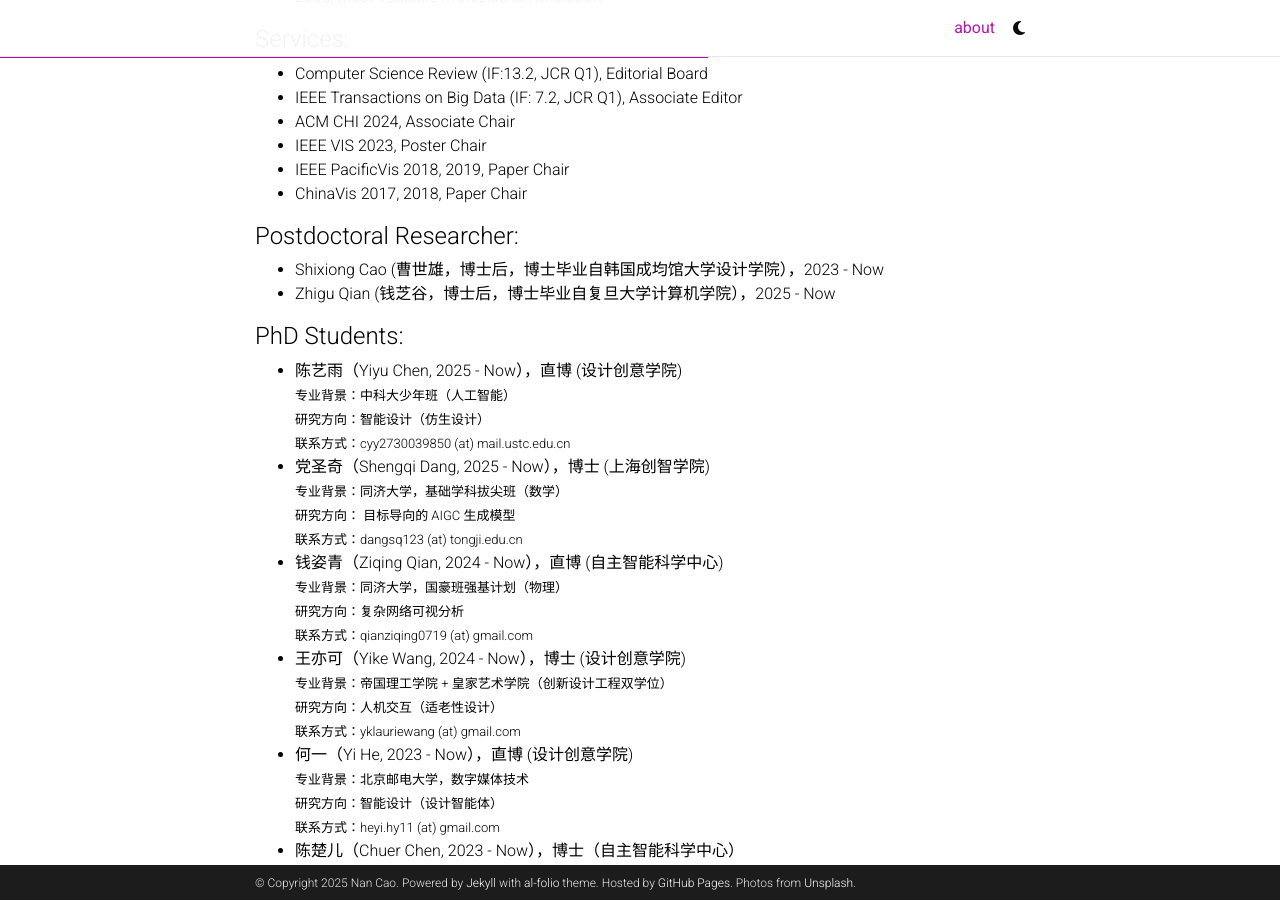
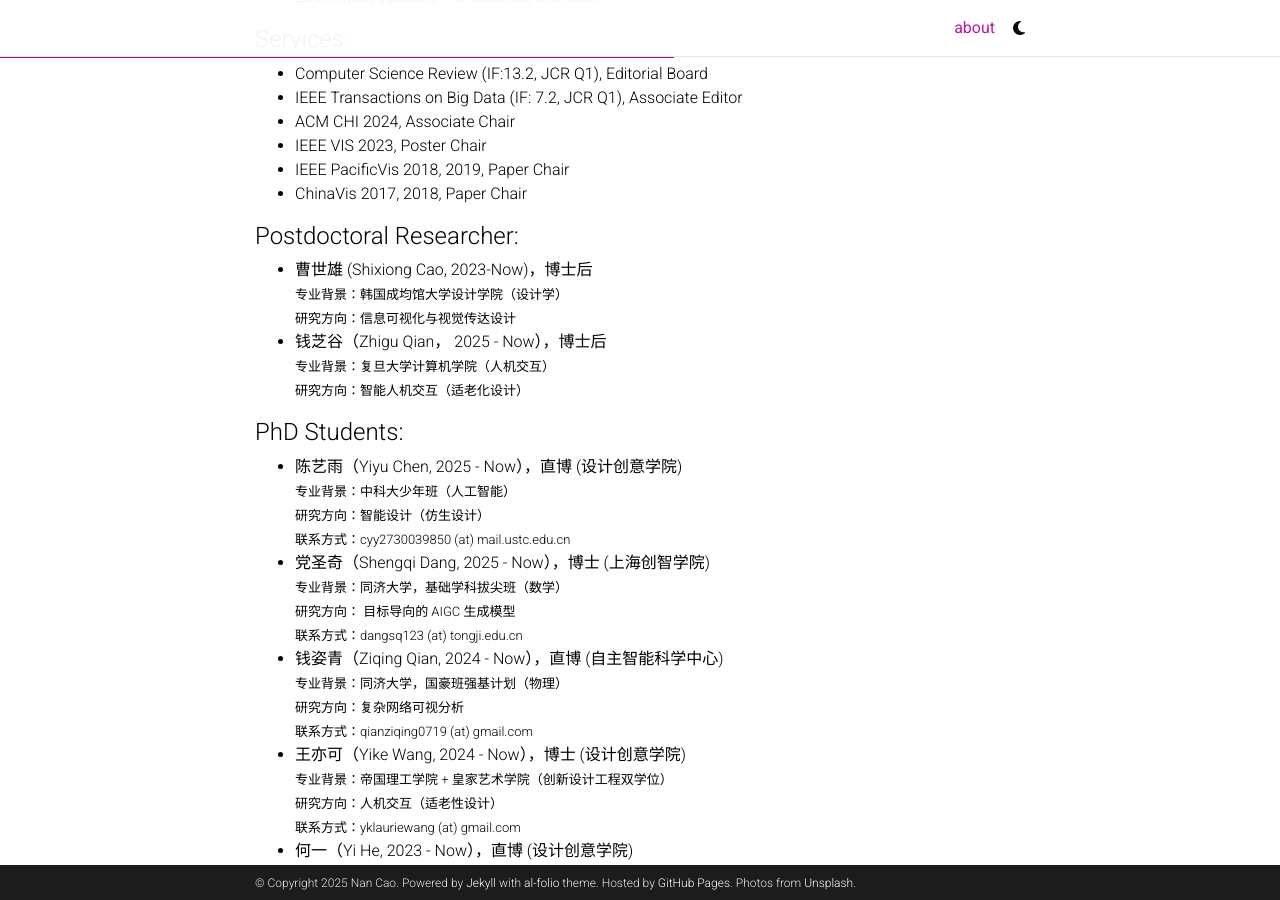
Before and after one commit to nancao/nancao.github.io, a Jekyll site: the page built from _pages/about.md, in a window 1280 px wide and 900 px high, scrolled down 1069 px. Built offline with Jekyll 4.4.1, drawn with Linux system fonts in a browser that asks for light colours; full-size pictures stand in for the smaller copies a plugin makes; comment, search, counter and statistics services are not loaded; a style sheet for code colours, icons or effects is not loaded.

Commit message:
Update about.md

```diff
--- a/_pages/about.md
+++ b/_pages/about.md
@@ -48,8 +48,12 @@
 - ChinaVis 2017, 2018, Paper Chair
 
 #### Postdoctoral Researcher:
-- Shixiong Cao (曹世雄，博士后，博士毕业自韩国成均馆大学设计学院），2023 - Now
-- Zhigu Qian (钱芝谷，博士后，博士毕业自复旦大学计算机学院），2025 - Now
+- [**曹世雄**](https://tjdi.tongji.edu.cn/TeacherDetail.do?id=5387&lang=_cn) (Shixiong Cao, 2023-Now)，博士后 <br>
+   <font size=2>专业背景：韩国成均馆大学设计学院（设计学）<br>
+  研究方向：信息可视化与视觉传达设计 </font>
+- [**钱芝谷**](https://zhiguqian.github.io/)（Zhigu Qian， 2025 - Now），博士后 <br>
+  <font size=2>专业背景：复旦大学计算机学院（人机交互）<br>
+  研究方向：智能人机交互（适老化设计）</font>
 
 #### PhD Students:
 - **陈艺雨**（Yiyu Chen, 2025 - Now），直博 (设计创意学院) <br>
```
